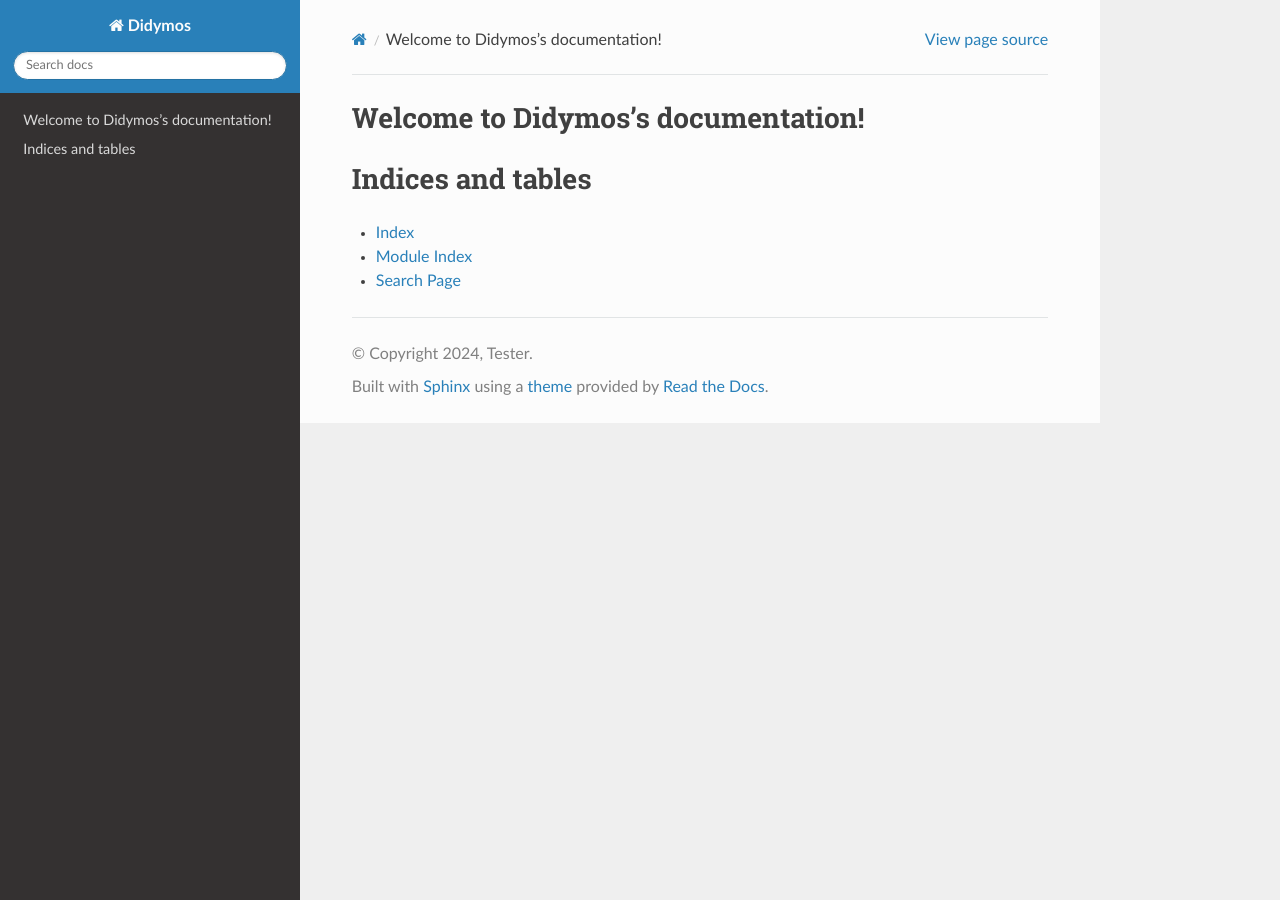
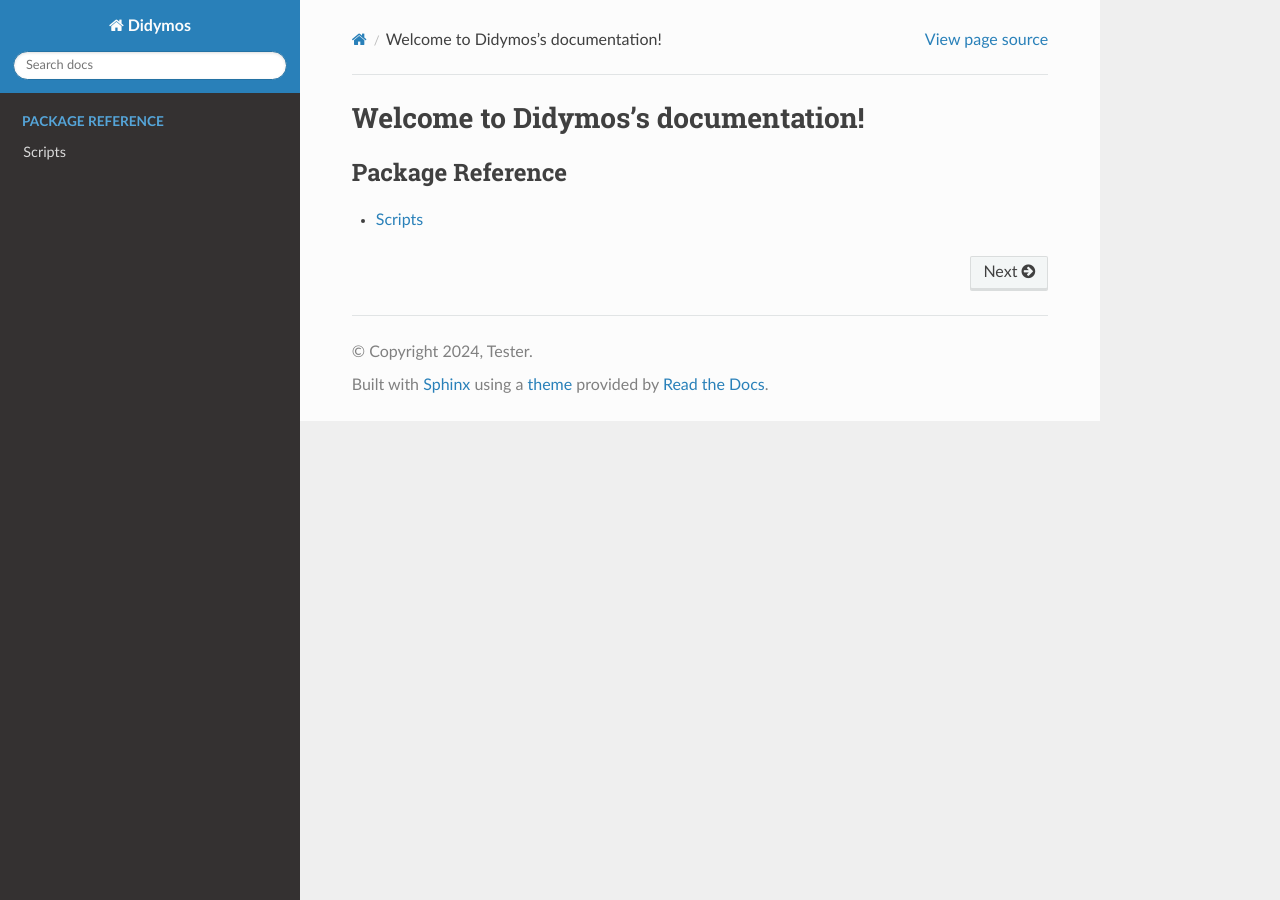
Before and after one commit to Silvador386/dummy-docs, a Sphinx documentation site: the page built from docs/source/index.rst, in a window 1280 px wide. Built offline with Sphinx 7.4.7 and the Read the Docs theme 2.0.0, drawn with Linux system fonts in a browser that asks for light colours.

Commit message:
Add docs

```diff
--- a/docs/source/conf.py
+++ b/docs/source/conf.py
@@ -1,3 +1,8 @@
+import os
+import sys
+
+sys.path.append(os.path.join(os.path.dirname(__file__), '../..'))
+
 # Configuration file for the Sphinx documentation builder.
 #
 # For the full list of built-in configuration values, see the documentation:
--- a/docs/source/index.rst
+++ b/docs/source/index.rst
@@ -11,10 +11,8 @@ Welcome to Didymos's documentation!
    :caption: Contents:
 
 
+.. toctree::
+   :maxdepth: 1
+   :caption: Package Reference
 
-Indices and tables
-==================
-
-* :ref:`genindex`
-* :ref:`modindex`
-* :ref:`search`
+   package_reference/scripts
```
Also changed, not shown: docs/source/package_reference/scripts.md (added, +7 -0 lines), scripts/__init__.py (added).
